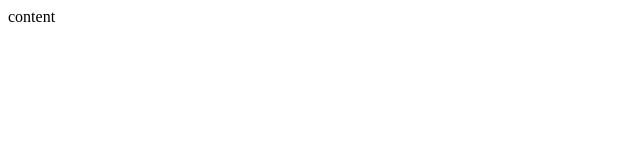
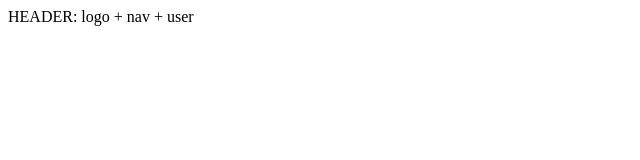
Before and after one commit to ModJuska123/46-grupe-real-estate, a website: page index.html in a window 1280 px wide. Shown: the whole page, without its empty margins (0-640 px from the left). Drawn offline with Linux system fonts and the light colour scheme.

Commit message:
Initial header HTML

```diff
--- a/index.html
+++ b/index.html
@@ -6,6 +6,6 @@
     <title>Document</title>
 </head>
 <body>
-    content
+    HEADER: logo + nav + user
 </body>
 </html>
```
